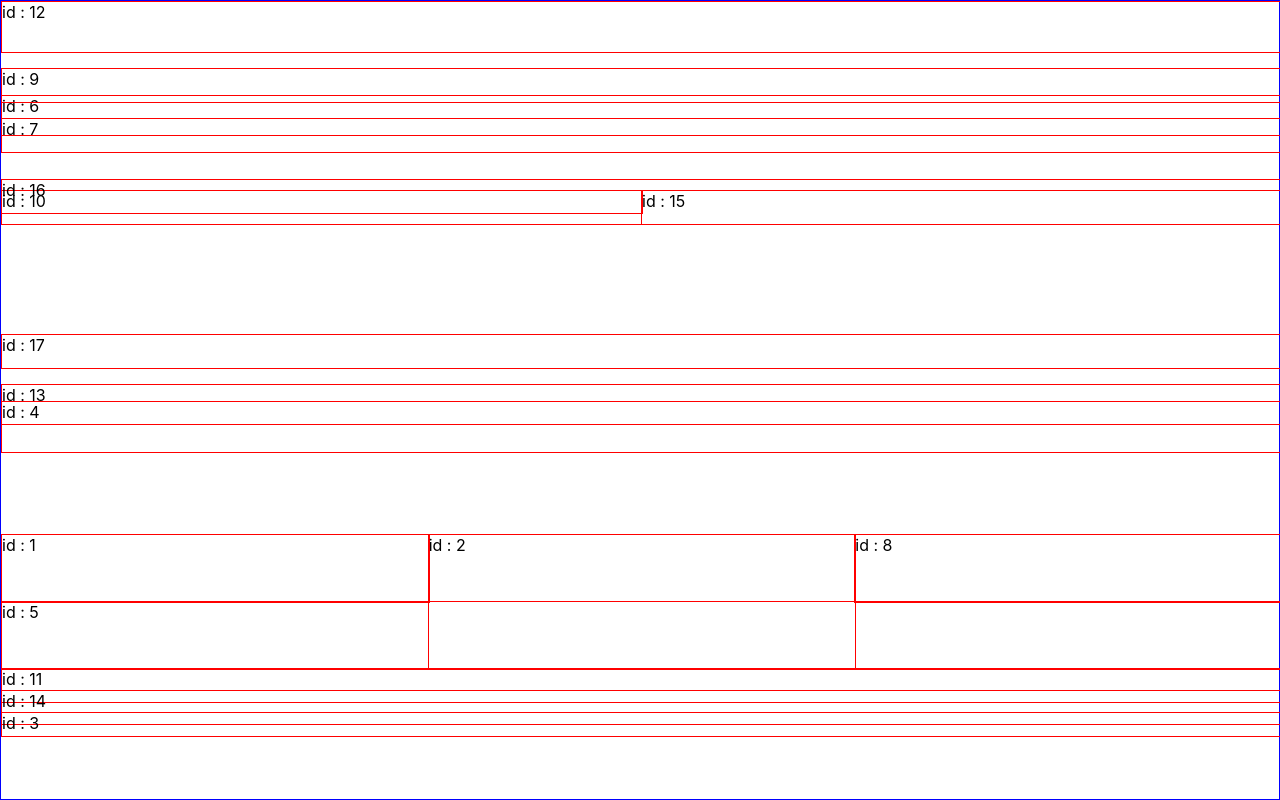
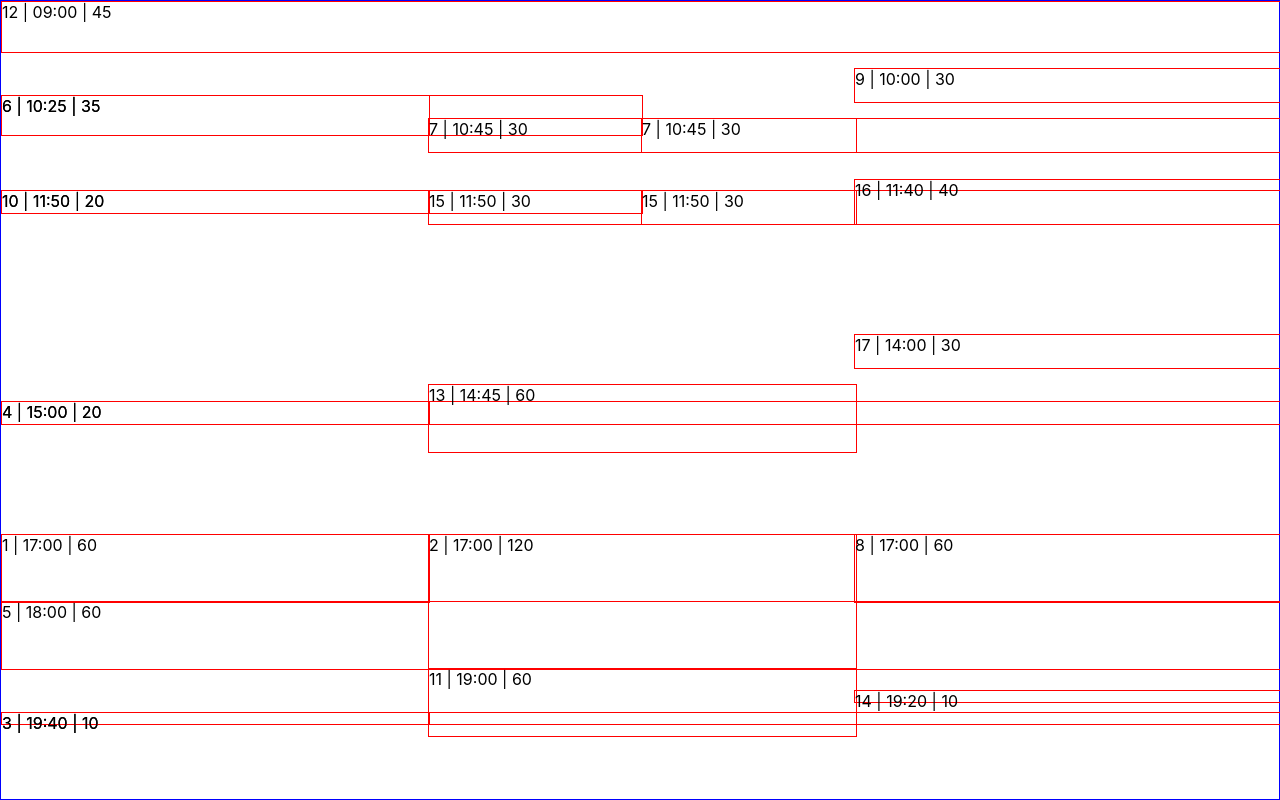
Before and after one commit to MyJooeee/schedule-events, a React (Create React App) app: page / in a window 1280 px wide. Built offline with nearby package versions, Linux system fonts and the light colour scheme.

Commit message:
Base logic overlaps conditions

```diff
--- a/src/Events/index.js
+++ b/src/Events/index.js
@@ -26,8 +26,7 @@ const Events = () => {
   }, []);
 
   // Functions ---------------------------------------------------------------------
-  const transformStringTimeToNumber = (string) => {
-    console.log('string', string);
+  const stringTimeToHours = (string) => {
     const elements = string.split(':');
     const hours = parseInt(elements[0], 10);
     const minutes = parseInt(elements[1], 10)/60;
@@ -35,16 +34,16 @@ const Events = () => {
   };
 
   // Set top, left and height on one event
-  const getTopLeftHeightOnEvent = (event, nbFound = 1, index = null) => {
+  const getTopLeftHeightOnEvent = (event, nbFound = 1, index = 0) => {
 
     // Total over 12 hours
-    const top = Math.round(((transformStringTimeToNumber(event.start) - 9)/12) * dimensions.height);
+    const top = Math.round(((stringTimeToHours(event.start) - 9)/12) * dimensions.height);
     // duration/12/60
     const height = Math.round((event.duration/720) * dimensions.height);
 
     let left = 0;
     if (nbFound > 1 && index > 0) {
-      left = (index/nbFound) * dimensions.width;
+      left = Math.round((index/nbFound) * dimensions.width);
     }
 
     return {
@@ -54,25 +53,48 @@ const Events = () => {
       top: `${top}px`,
       left: `${left}px`,
       height: `${height}px`,
-      width: dimensions.width/nbFound
+      width: Math.round(dimensions.width/nbFound)
     };
 
   };
 
   const checkIfEventsOverlaps = (currentEvent) => {
 
+    const startCurrentEvent = stringTimeToHours(currentEvent.start);
+    const endCurrentEvent = Math.round(stringTimeToHours(currentEvent.start) + currentEvent.duration/60);
+
     const founds = events.filter((element) => {
+
       if (element.start === currentEvent.start) return true;
-      /*
-      if (
-          transformStringTimeToNumber(element.start) + (element.duration/60) > transformStringTimeToNumber(currentEvent.start)
-          || transformStringTimeToNumber(element.start) < transformStringTimeToNumber(currentEvent.start) + (currentEvent.duration/60)
-        ) {
+
+      const startElement = stringTimeToHours(element.start);
+      const endElement = Math.round(stringTimeToHours(element.start) + element.duration/60);
+
+
+      if (startCurrentEvent < endElement && endCurrentEvent > endElement) {
+        console.log('je passe ici');
         return true;
       }
-      */
+
+      if (endCurrentEvent > startElement && startCurrentEvent < startElement) {
+        console.log('je passe là');
+        console.log('event', currentEvent);
+        console.log('startCurrentEvent', startCurrentEvent);
+        console.log('endCurrentEvent', endCurrentEvent);
+        return true;
+      }
+
+      // Inclusion
+      if (startCurrentEvent <= startElement && endCurrentEvent >= endElement) {
+        console.log('je passe dans le dernier');
+        return true;
+      }
+
+
       return false;
     });
+
+    console.log('founds', founds);
     return founds;
   }
 
@@ -89,7 +111,6 @@ const Events = () => {
         const founds = checkIfEventsOverlaps(currentEvent);
         const nbFound = founds.length;
         if (nbFound > 1) {
-          console.log('founds', founds);
 
           const ids = founds.map((e) => e.id);
           idsTreated.push(ids);
@@ -104,6 +125,8 @@ const Events = () => {
         }
       }
     });
+
+    console.log('idsTreated', idsTreated);
 
     return preparedEvents;
   };
@@ -134,7 +157,7 @@ const Events = () => {
                 width: preparedEvent.width
               }
           }}>
-          id : {preparedEvent.id}
+          {preparedEvent.id} | {preparedEvent.start} | {preparedEvent.duration}
         </Box>
       ))}
     </Container>
@@ -144,7 +167,8 @@ const Events = () => {
 // CSS ----------------------------------------------------------------------
 const defaultEventCss = {
   border: '1px solid red',
-  position: 'absolute'
+  position: 'absolute',
+  width: '100%'
 };
 
 export default Events;
```
